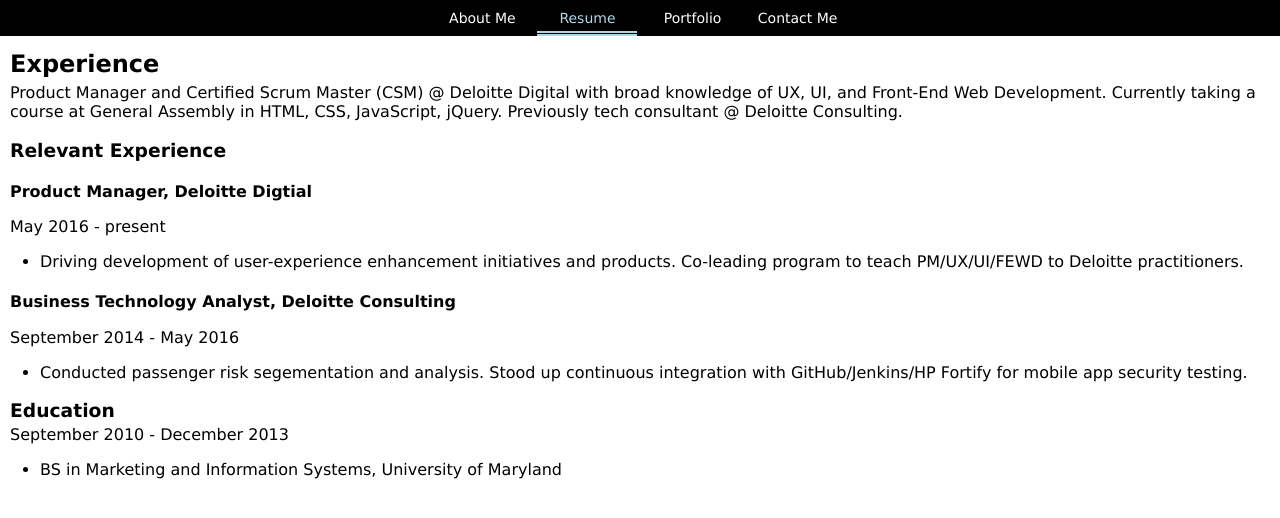
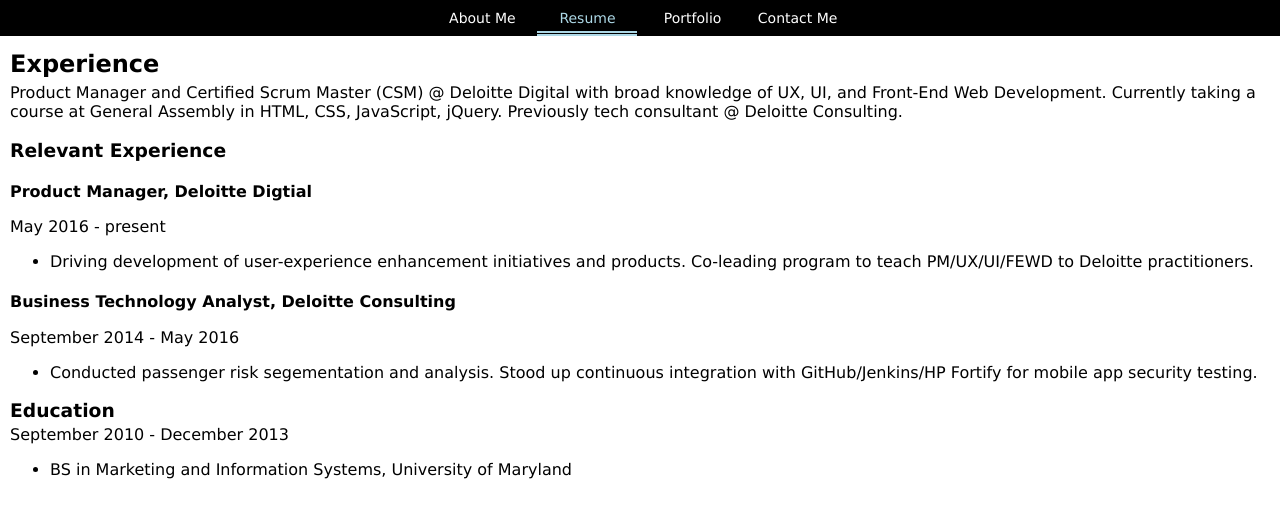
Before and after one commit to brittwalker/Homework1, a plain HTML site: page resume.html in a window 1280 px wide. Drawn offline with Linux system fonts and the light colour scheme.

Commit message:
monday - 4

```diff
--- a/resume.html
+++ b/resume.html
@@ -26,14 +26,14 @@
         May 2016 - present
       </p>
       <ul>
-        <li>Driving development of user-experience enhancement initiatives and products. Co-leading program to teach PM/UX/UI/FEWD to Deloitte practitioners.</li>
+        <li class="desc">Driving development of user-experience enhancement initiatives and products. Co-leading program to teach PM/UX/UI/FEWD to Deloitte practitioners.</li>
       </ul>
       <h4>Business Technology Analyst, Deloitte Consulting</h4>
       <p>
         September 2014 - May 2016
       </p>
       <ul>
-        <li>Conducted passenger risk segementation and analysis. Stood up continuous integration with GitHub/Jenkins/HP Fortify for mobile app security testing. </li>
+        <li class="desc">Conducted passenger risk segementation and analysis. Stood up continuous integration with GitHub/Jenkins/HP Fortify for mobile app security testing. </li>
       </ul>
     </section>
     <section>
@@ -42,7 +42,7 @@
         September 2010 - December 2013
       </p>
       <ul>
-        <li>BS in Marketing and Information Systems, University of Maryland</li>
+        <li class="desc">BS in Marketing and Information Systems, University of Maryland</li>
       </ul>
     </section>
   </body>
--- a/style.css
+++ b/style.css
@@ -45,7 +45,7 @@ li a {
   padding-top: 50px;
 }
 
-h1, h2, h3, h4, p {
+h1, h2, h3, h4, p, .desc {
   margin-left: 10px;
   margin-right: 10px;
 }
```
